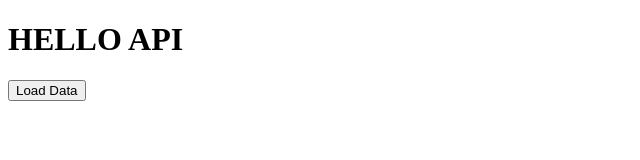
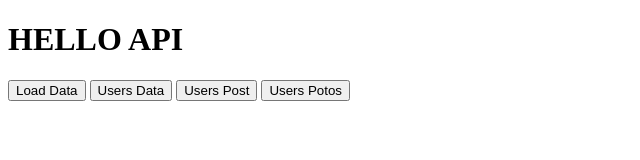
Before and after one commit to janealom084/api-and-json, a plain HTML site: page index.html in a window 1280 px wide. Shown: the whole page, without its empty margins (0-640 px from the left). Drawn offline with Linux system fonts and the light colour scheme.

Commit message:
data loded from server

```diff
--- a/api.js
+++ b/api.js
@@ -3,3 +3,20 @@ function loadData() {
         .then(Response => Response.json())
         .then(data => console.log(data))
 }
+
+function userData() {
+    fetch('https://jsonplaceholder.typicode.com/users')
+        .then(Response => Response.json())
+        .then(data => console.log(data))
+}
+
+function loadPost() {
+    fetch('https://jsonplaceholder.typicode.com/posts')
+        .then(Response => Response.json())
+        .then(post => console.log(post));
+}
+function loadPotos() {
+    fetch('https://jsonplaceholder.typicode.com/photos')
+        .then(Response => Response.json())
+        .then(potos => console.log(potos))
+}
--- a/index.html
+++ b/index.html
@@ -11,6 +11,9 @@
 <body>
     <h1>HELLO API</h1>
     <button onclick="loadData()">Load Data</button>
+    <button onclick="userData()">Users Data</button>
+    <button onclick="loadPost()">Users Post</button>
+    <button onclick="loadPotos()">Users Potos</button>
     <!-- <script src="app.js"></script> -->
     <script src="api.js"></script>
 </body>
```
